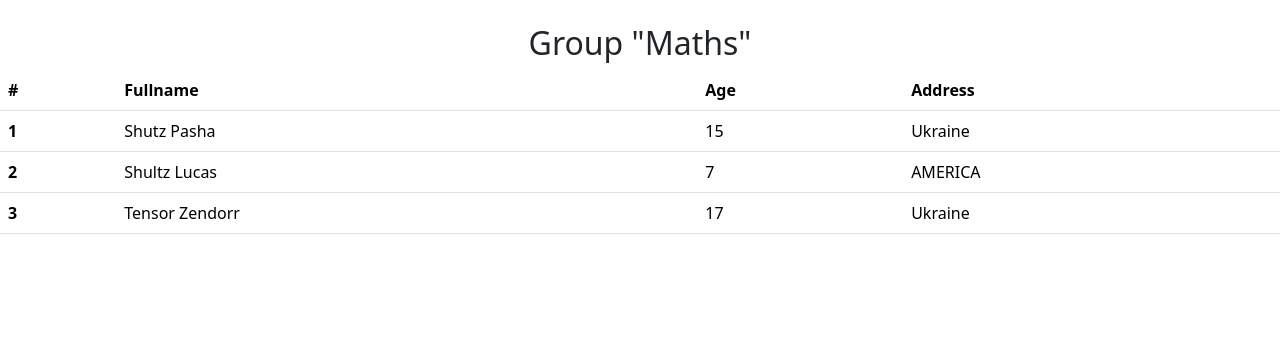
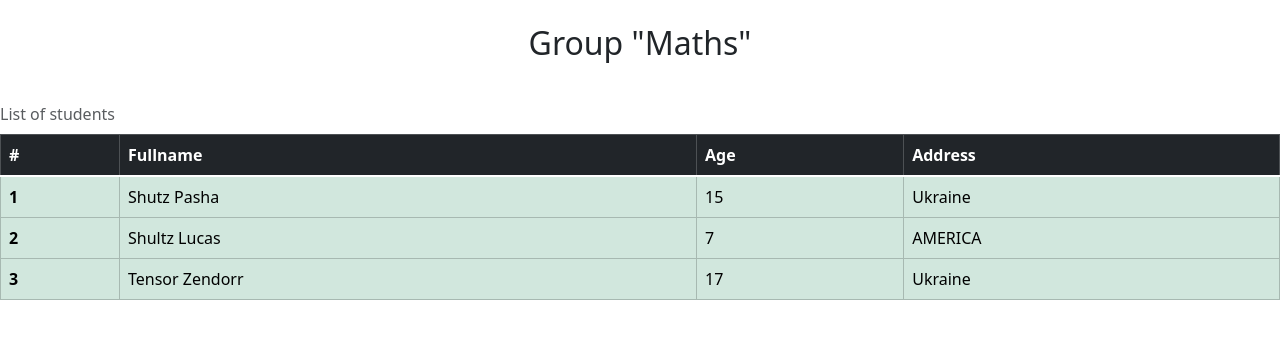
Before and after one commit to PavloShutz/university-system, a Flask app: a page that uses university_system/templates/group_list.html in a window 1280 px wide. Shown: the part 56-395 px from the top of the page. Run offline with Flask 3, Linux system fonts and the light colour scheme.

Commit message:
changed code style with pylint tool

```diff
--- a/university_system/__init__.py
+++ b/university_system/__init__.py
@@ -1,3 +1,6 @@
+"""The university system flask application"""
+
+
 from flask import Flask
 
 app = Flask(__name__)
--- a/university_system/business_logic.py
+++ b/university_system/business_logic.py
@@ -1,3 +1,6 @@
+"""All logic for the application here"""
+
+
 from typing import Iterable
 
 from flask import Request
@@ -44,7 +47,7 @@ def _create_new_group(group_name: str) -> None:
 
 def _get_available_groups() -> Iterable[Group]:
     """Return all available groups for joining and manipulating."""
-    return [group for group in session.query(Group).all()]
+    return list(group for group in session.query(Group).all())
 
 
 def _get_data_about_group(group_name: str) -> Group:
--- a/university_system/database/db_model.py
+++ b/university_system/database/db_model.py
@@ -1,3 +1,6 @@
+"""Describes basic db model"""
+
+
 from sqlalchemy import create_engine
 from sqlalchemy.orm import sessionmaker
 from sqlalchemy.ext.declarative import declarative_base
@@ -12,4 +15,5 @@ base = declarative_base()
 
 
 def create_db():
+    """Initialize db"""
     base.metadata.create_all(db)
--- a/university_system/database/group.py
+++ b/university_system/database/group.py
@@ -1,3 +1,6 @@
+"""Describe group model for db"""
+
+
 from sqlalchemy import Column, Integer, String
 
 from .db_model import base
--- a/university_system/database/student.py
+++ b/university_system/database/student.py
@@ -1,3 +1,6 @@
+"""Describe student model for db"""
+
+
 from sqlalchemy import Column, Integer, String, ForeignKey
 
 from .db_model import base
--- a/university_system/routes.py
+++ b/university_system/routes.py
@@ -1,3 +1,6 @@
+"""All routes for university system"""
+
+
 from typing import Union
 
 from flask import render_template, request, redirect, Response
--- a/university_system/templates/group_list.html
+++ b/university_system/templates/group_list.html
@@ -2,8 +2,9 @@
 
 {% block content %}
 <br>
-<h2 align="center">Group "{{ group_name }}"</h2>
-    <table class="table">
+<h2 align="center">Group "{{ group_name }}"</h2><br>
+<table class="table table-dark table-hover table-bordered caption-top">
+    <caption>List of students</caption>
     <thead>
         <tr>
             <th scope="col">#</th>
@@ -12,9 +13,9 @@
             <th scope="col">Address</th>
         </tr>
     </thead>
-        <tbody>
+    <tbody class="table-group-divider">
         {% for index, student in enumerate(all_students_in_group, 1) %}
-                <tr>
+            <tr class="table-success">
                 <th scope="row">{{ index }}</th>
                 <td>{{ student.surname}} {{ student.name }}</td>
                 <td>{{ student.age}}</td>
```
Also changed, not shown: app.db. Lines whose indentation alone changed are shown as unchanged.
